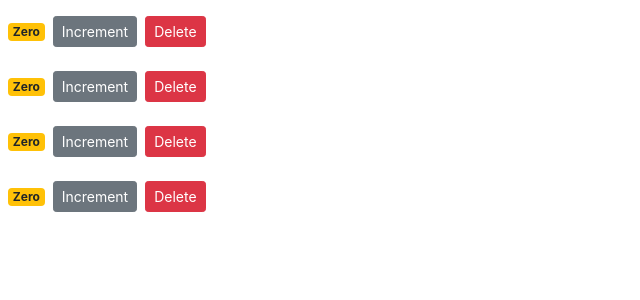
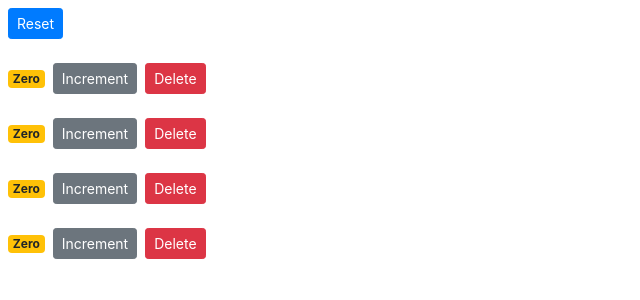
Before and after one commit to JennMartinez/counter-app, a React (Create React App) app: page / in a window 1280 px wide. Shown: the top 300 px of the page, without its empty margins (0-640 px from the left). Built offline with nearby package versions, Linux system fonts and the light colour scheme.

Commit message:
Reset button added and new handleReset function.

```diff
--- a/src/components/counters.jsx
+++ b/src/components/counters.jsx
@@ -11,6 +11,14 @@
         ]
     };
 
+    handleReset = () => {
+        const counters = this.state.counters.map(c => {
+            c.value = 0;
+            return c;
+        });
+        this.setState({ counters })
+    };
+
     handleDelete = (counterId) => {
         const counters = this.state.counters.filter(c => c.id !== counterId);
         this.setState({ counters });
@@ -19,6 +27,7 @@
     render() {
         return (
             <div>
+                <button onClick={this.handleReset} className="btn btn-primary btn-sm m-2">Reset</button>
                 {this.state.counters.map(counter => (
                 <Counter
                     key={counter.id}
```
